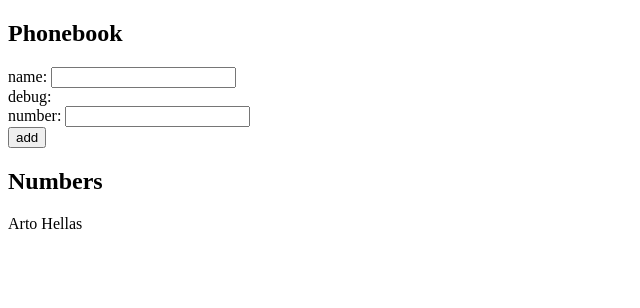
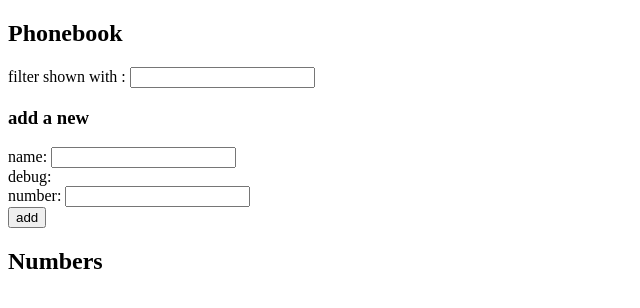
Before and after one commit to sandeshrajbhandari/open-fullstack-submissions, a React (Vite) app in the folder part2/phonebook/: page / in a window 1280 px wide. Shown: the top 308 px of the page, without its empty margins (0-640 px from the left). Built offline with nearby package versions, Linux system fonts and the light colour scheme.

Commit message:
ex 2.8 done - filter contact

```diff
--- a/part2/phonebook/src/App.jsx
+++ b/part2/phonebook/src/App.jsx
@@ -1,9 +1,15 @@
 import { useState } from "react";
 
 const App = () => {
-  const [persons, setPersons] = useState([{ name: "Arto Hellas" }]);
+  const [persons, setPersons] = useState([
+    { name: "Arto Hellas", number: "040-123456", id: 1 },
+    { name: "Ada Lovelace", number: "39-44-5323523", id: 2 },
+    { name: "Dan Abramov", number: "12-43-234345", id: 3 },
+    { name: "Mary Poppendieck", number: "39-23-6423122", id: 4 },
+  ]);
   const [newName, setNewName] = useState("");
   const [newNumber, setNewNumber] = useState("");
+  const [filterValue, setFilterValue] = useState("");
 
   const handleSubmit = (event) => {
     event.preventDefault();
@@ -31,9 +37,18 @@
     console.log(event.target.value);
     setNewNumber(event.target.value);
   };
+  const handleFilter = (event) => {
+    console.log(event.target.value);
+    setFilterValue(event.target.value);
+  };
   return (
     <div>
       <h2>Phonebook</h2>
+      <div>
+        filter shown with :{" "}
+        <input value={filterValue} onChange={handleFilter} />
+      </div>
+      <h3>add a new</h3>
       <form onSubmit={handleSubmit}>
         <div>
           name: <input value={newName} onChange={handleNameChange} />
@@ -47,11 +62,16 @@
         </div>
       </form>
       <h2>Numbers</h2>
-      {persons.map((person) => (
-        <div key={person.name}>
-          {person.name} {person.number}
-        </div>
-      ))}
+      {/* persons.some((person) => person.name === newName); */}
+      {persons
+        .filter(
+          (person) => person.name.toLowerCase() === filterValue.toLowerCase()
+        )
+        .map((person) => (
+          <div key={person.name}>
+            {person.name} {person.number}
+          </div>
+        ))}
     </div>
   );
 };
```
